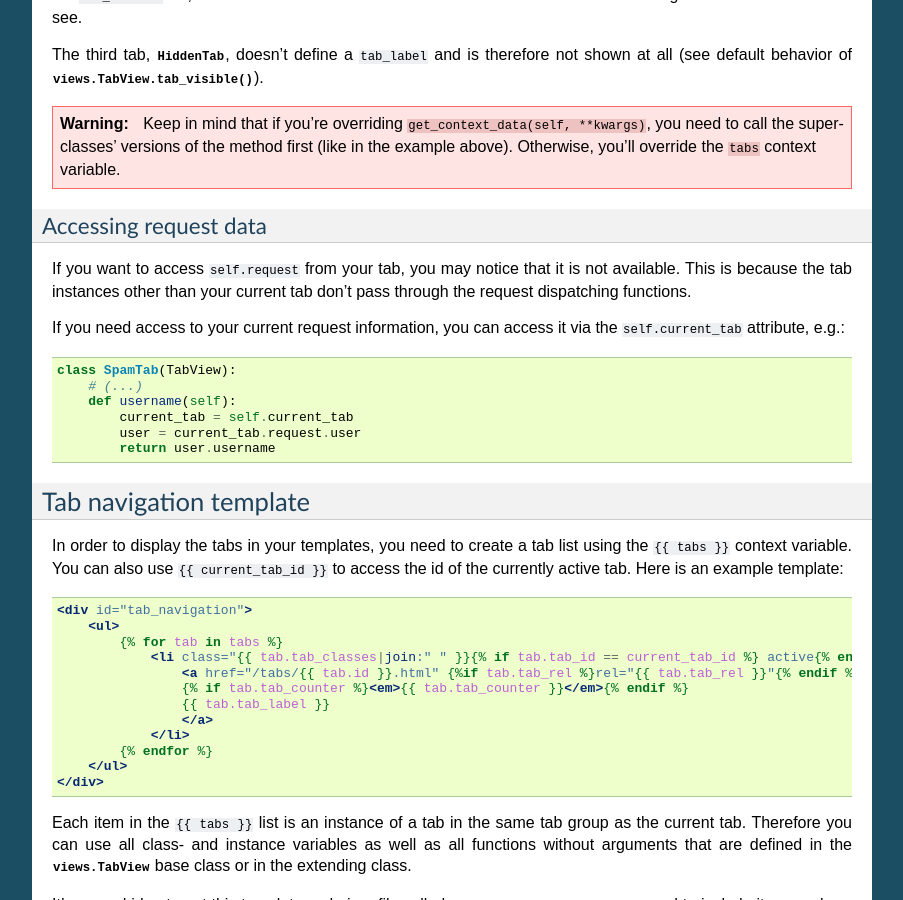
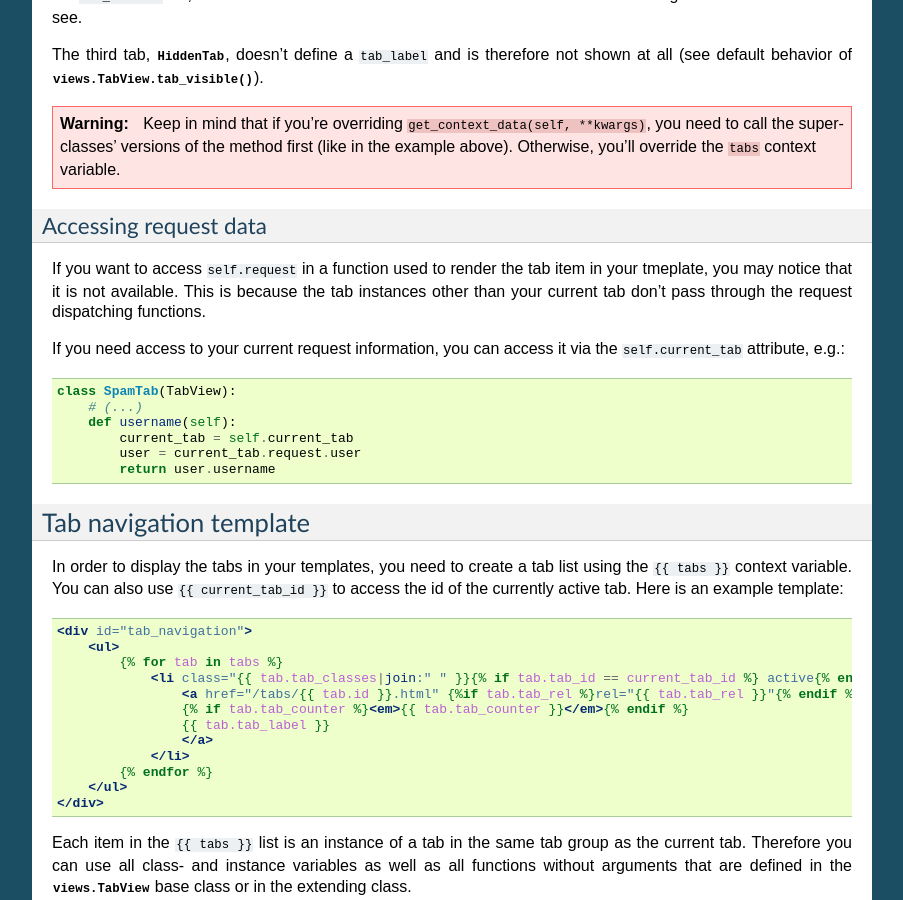
Before and after one commit to dbrgn/django-tabination, a Sphinx documentation site: the page built from doc/source/usage.rst, in a window 1280 px wide and 900 px high, scrolled down 2710 px. Shown: the whole window, without its empty margins (198-1101 px from the left). Built offline with Sphinx 7.4.7, drawn with Linux system fonts in a browser that asks for light colours.

Commit message:
Yet another docs clarification

```diff
--- a/doc/source/usage.rst
+++ b/doc/source/usage.rst
@@ -185,9 +185,10 @@ therefore not shown at all (see default behavior of
 Accessing request data
 ++++++++++++++++++++++
 
-If you want to access ``self.request`` from your tab, you may notice that it is
-not available. This is because the tab instances other than your current tab
-don't pass through the request dispatching functions.
+If you want to access ``self.request`` in a function used to render the tab
+item in your tmeplate, you may notice that it is not available. This is
+because the tab instances other than your current tab don't pass through the
+request dispatching functions.
 
 If you need access to your current request information, you can access it via
 the ``self.current_tab`` attribute, e.g.::
```
